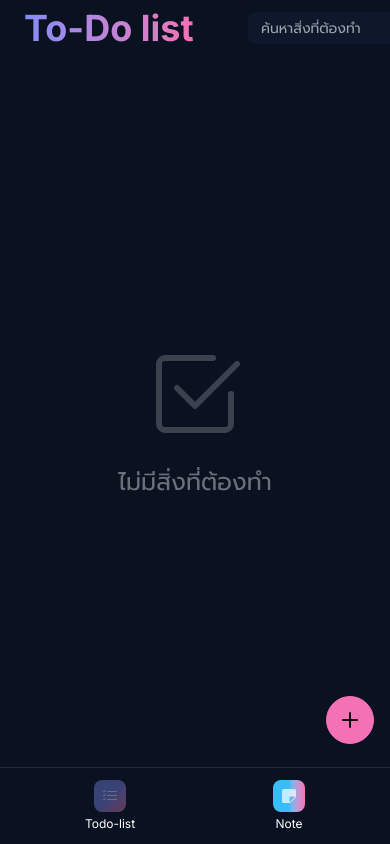
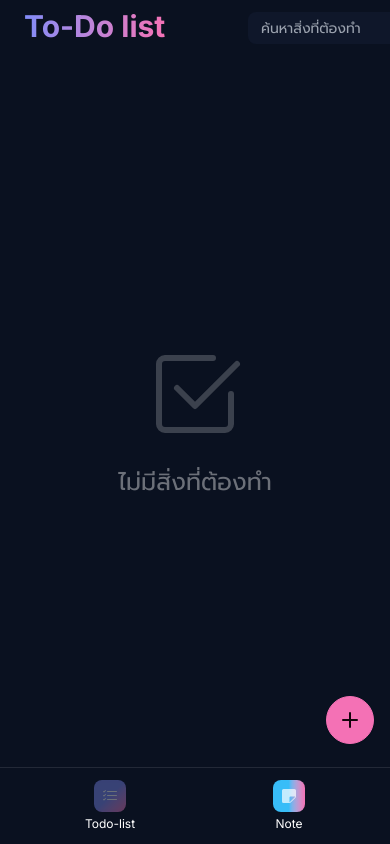
Before and after one commit to MeepoohVP/Final-Project-Front-end---Dev-Init, a React (Vite) app: page /todo in a window 390 px wide. Built offline with nearby package versions, Linux system fonts and the light colour scheme.

Commit message:
todo header font size

```diff
--- a/src/Todo.tsx
+++ b/src/Todo.tsx
@@ -91,7 +91,7 @@ function Todo() {
   return (
     <>
       <header className="relative flex ml-6 md:justify-center md:ml-0 pt-2">
-        <h1 className="font-bold text-4xl md:text-5xl bg-clip-text bg-gradient-to-r from-secondary to-accent text-transparent before:content-['To-Do_list']"></h1>
+        <h1 className="font-bold text-3xl md:text-5xl bg-clip-text bg-gradient-to-r from-secondary to-accent text-transparent before:content-['To-Do_list']"></h1>
       </header>
       <div className="fixed top-0 right-0 m-3 w-1/3 md:w-auto">
         <input
```
